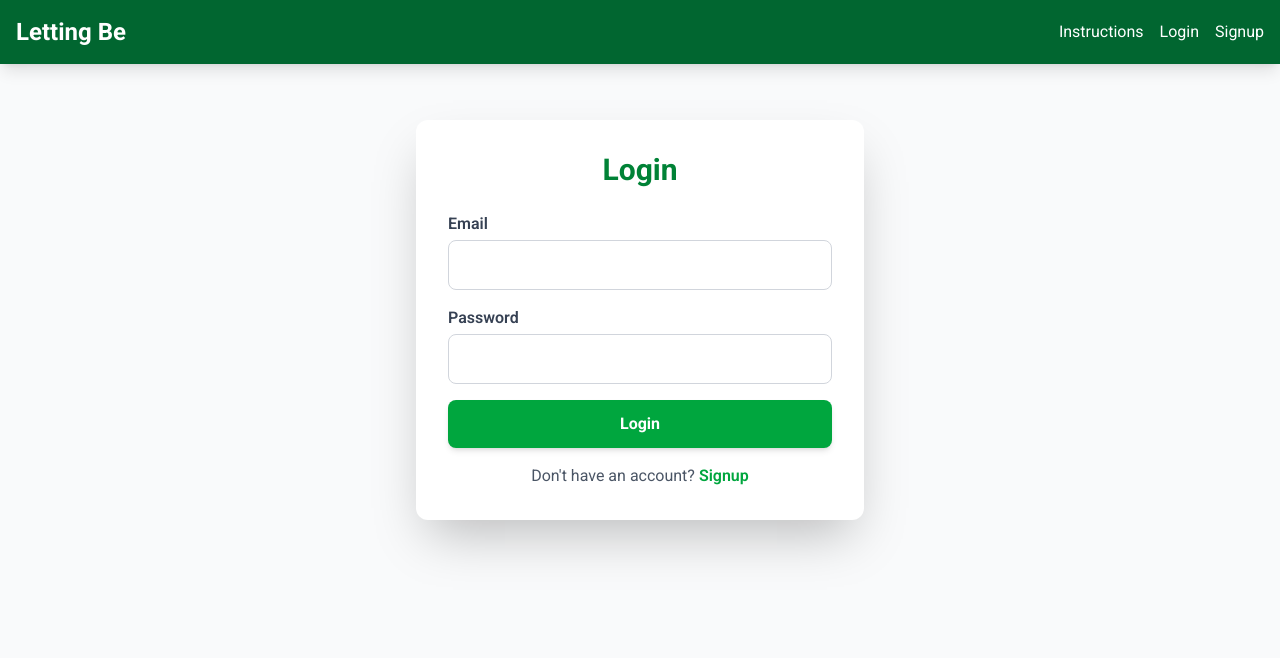
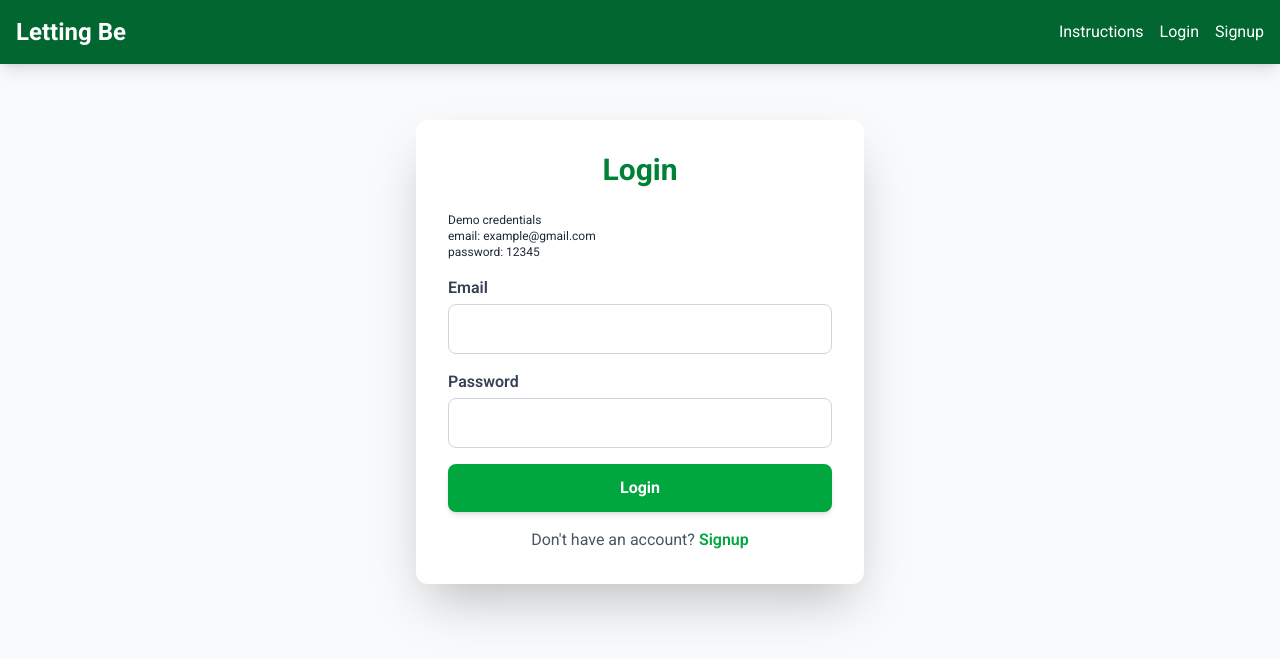
Before and after one commit to RodrigoBaezG/MeditationApp, a React (Vite) app: page /login in a window 1280 px wide. Shown: the top 658 px of the page. Built offline with nearby package versions, Linux system fonts and the light colour scheme.

Commit message:
demo credentials

```diff
--- a/src/components/Login.jsx
+++ b/src/components/Login.jsx
@@ -51,6 +51,12 @@ const Login = () => {
         <div className="max-w-md mx-auto mt-10 p-8 bg-white rounded-xl shadow-2xl">
             <h1 className="text-3xl font-bold text-center text-green-700 mb-6">Login</h1>
 
+            <div className="my-4 text-xs">
+                <p>Demo credentials</p>
+                <p>email: example@gmail.com</p>
+                <p>password: 12345</p>
+            </div>
+
             <form onSubmit={handleSubmit} className="space-y-4">
                 {error && <p className="text-red-500 text-center font-semibold border border-red-200 p-2 rounded-lg">{error}</p>}
 
```
